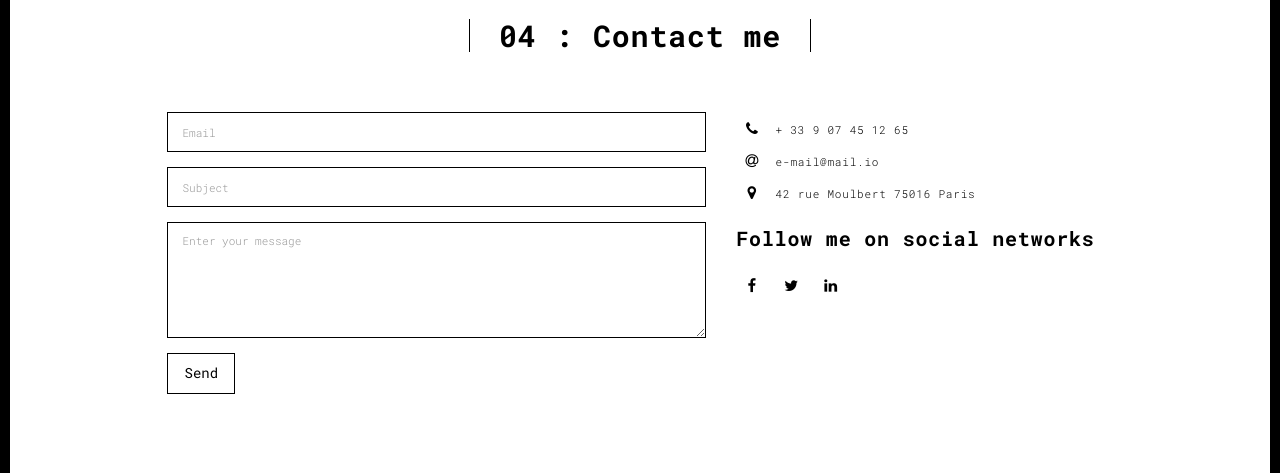
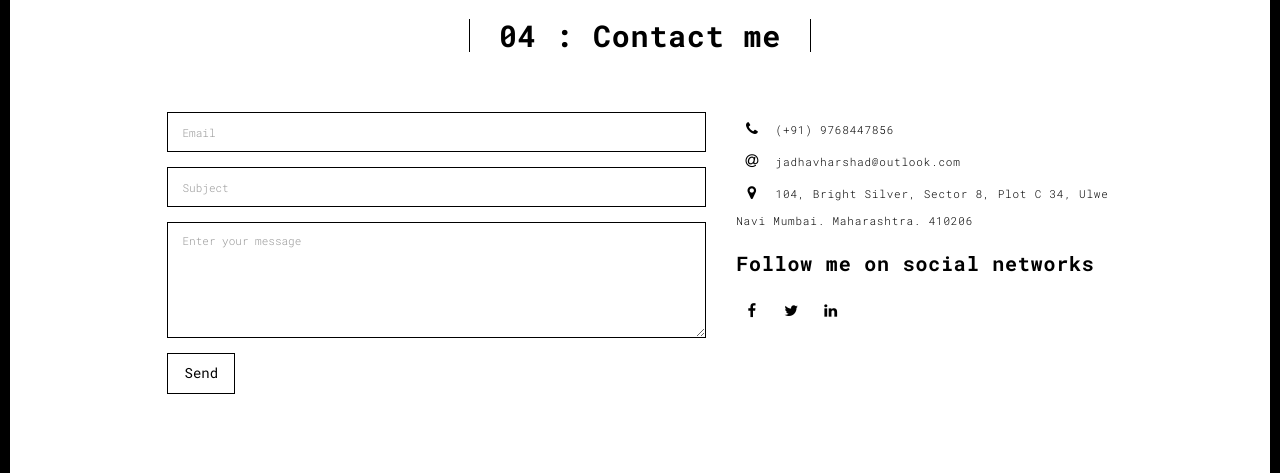
Before and after one commit to hsdjadhav/portfolio, a Flask app: page /contact.html in a window 1280 px wide. Shown: the part 90-563 px from the top of the page. Run offline with Flask 2, Linux system fonts and the light colour scheme; some libraries are stand-ins or nearby versions.

Commit message:
add contact

```diff
--- a/templates/contact.html
+++ b/templates/contact.html
@@ -79,29 +79,30 @@
                           <span class="fa-icon">
                             <i class="fa fa-phone" aria-hidden="true"></i>
                           </span>
-                          + 33 9 07 45 12 65
+                          (+91) 9768447856
                         </li>
                         <li>
                           <span class="fa-icon">
                             <i class="fa fa-at" aria-hidden="true"></i>
                           </span>
-                          e-mail@mail.io
+                          jadhavharshad@outlook.com
                         </li>
                         <li>
                           <span class="fa-icon">
                             <i class="fa fa fa-map-marker" aria-hidden="true"></i>
                           </span>
-                          42 rue Moulbert 75016 Paris
+                          104, Bright Silver, Sector 8, Plot C 34, Ulwe <br>
+                          Navi Mumbai. Maharashtra. 410206
                         </li>
                       </ul>
                       <h3>Follow me on social networks</h3>
-                      <a href="http://www.facebook.com" title="" class="fa-icon">
+                      <a href="http://www.facebook.com/hsdjadhav" title="" class="fa-icon">
                         <i class="fa fa-facebook"></i>
                       </a>
                       <a href="http://www.twitter.com" title="" class="fa-icon">
                         <i class="fa fa-twitter"></i>
                       </a>
-                      <a href="http://www.linkedin.com" title="" class="fa-icon">
+                      <a href="http://www.linkedin.com/in/hsdjadhav/" title="" class="fa-icon">
                         <i class="fa fa-linkedin"></i>
                       </a>
 
```
